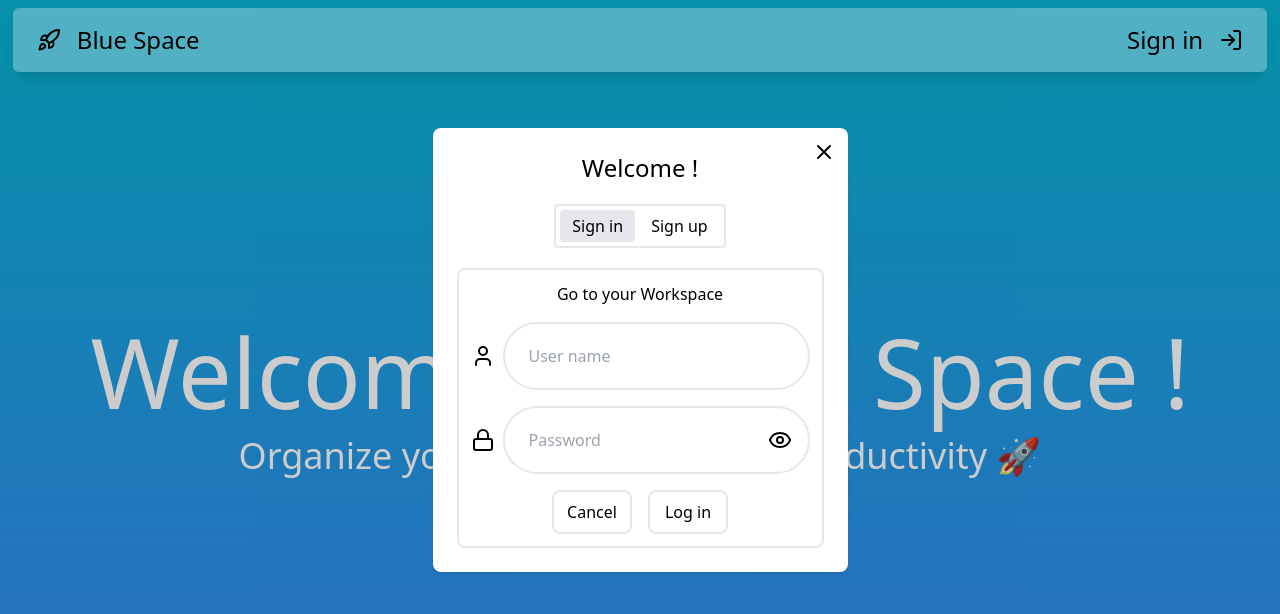
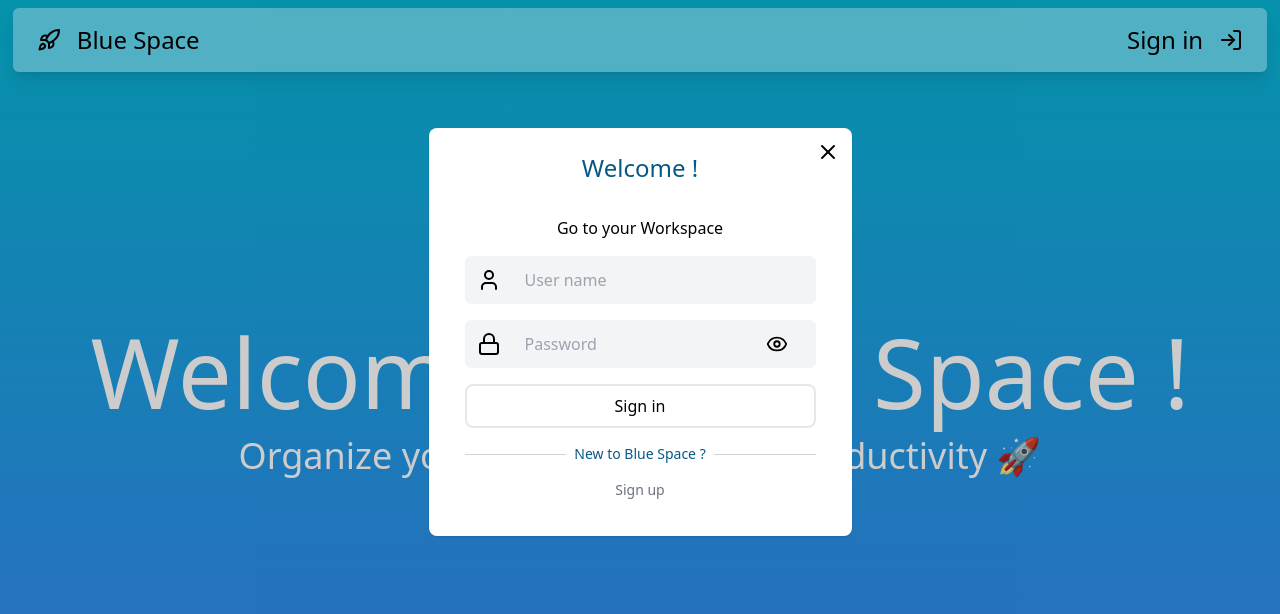
Before and after one commit to DiegoViera1511/Blue-Space-FE, a React (Vite) app: page / in a window 1280 px wide. Both pictures are taken after a click on the button "Sign in". Shown: the top 614 px of the page. Built offline with nearby package versions, Linux system fonts and the light colour scheme.

Commit message:
updated signIn and logIn modal

```diff
--- a/src/components/input_1/input_1.tsx
+++ b/src/components/authInput/authInput.tsx
@@ -10,14 +10,14 @@ interface Input_1Props {
     placeholder: string;
 }
 
-export function Input_1({id, input_type, value, onChange, required, placeholder}: Input_1Props) {
+export function AuthInput({id, input_type, value, onChange, required, placeholder}: Input_1Props) {
     const [type, setType] = useState(input_type)
     return (
         <div
-            className="flex flex-row w-full p-2 sm:p-3 sm:px-4 bg-white justify-between items-center rounded-full border-2"
+            className="flex flex-row w-full p-1 sm:px-4 bg-gray-100 justify-between rounded-lg items-center "
         >
             <input
-                className="outline-none p-1 sm:p-2 text-black"
+                className="outline-none p-1 sm:p-2 w-full bg-transparent text-black"
                 id={id}
                 type={type}
                 value={value}
@@ -25,12 +25,14 @@ export function Input_1({id, input_type, value, onChange, required, placeholder}
                 required={required}
                 placeholder={placeholder}
             />
-            {input_type === "password" &&
+            {input_type === "password" ?
                 <Eye
                     className="text-black"
                     onMouseOver={() => setType("text")}
                     onMouseOut={() => setType("password")}
                 />
+                :
+                <></>
             }
         </div>
 
--- a/src/components/modals/logInModal/logInModal.tsx
+++ b/src/components/modals/logInModal/logInModal.tsx
@@ -1,6 +1,6 @@
 import {User, Lock, Check} from "lucide-react";
-import {Input_1} from "../../input_1/input_1.tsx";
-import {useContext, useState} from "react";
+import {AuthInput} from "../../authInput/authInput.tsx";
+import {useContext, useEffect, useState} from "react";
 import {UserType} from "../../../types.ts";
 import {UserContext} from "../../../context/userContext.tsx";
 import {SimpleButton} from "../../common/simpleButton/simpleButton.tsx";
@@ -62,31 +62,25 @@ export function LogInModal({open ,setOpen}: LogInModalProps) {
             .catch(error => console.log(error))
     }
 
-    const ContainerInputClassName = "flex flex-row w-full gap-2 items-center justify-center"
+    const ContainerInputClassName = "flex flex-row w-full px-3 items-center justify-center bg-gray-100 rounded-md"
+
+    useEffect(() => {
+        setPassword("");
+        setUsername("");
+        setConfirmPassword("");
+    }, [signIn,open]);
 
     return (
         <Modal open={open} onClose={() => setOpen(false)}>
             <div className="flex flex-col gap-5 items-center justify-center ">
-                <p className="text-2xl">Welcome !</p>
-                <div className={"flex flex-row items-center justify-around p-1 border-2 rounded gap-1"}>
-                    <div className={`p-1 px-3 cursor-pointer ${signIn ? 'rounded bg-gray-200' : ''}`}
-                         onClick={() => setSignIn(true)}
-                    >
-                        <p>Sign in</p>
-                    </div>
-                    <div className={`p-1 px-3 cursor-pointer ${!signIn ? 'rounded bg-gray-200' : ''}`}
-                         onClick={() => setSignIn(false)}
-                    >
-                        <p>Sign up</p>
-                    </div>
-                </div>
+                <p className="text-2xl font-medium text-sky-800">Welcome !</p>
                 {signIn ?
-                    <form className="flex flex-col w-auto gap-4 border-2 rounded-lg p-3 items-center justify-center"
+                    <form className="flex flex-col w-auto p-3 gap-4 items-center justify-center"
                           onSubmit={handleLogIn}>
-                        <p>Go to your Workspace</p>
+                        <p className={"font-medium"}>Go to your Workspace</p>
                         <div className={ContainerInputClassName}>
                             <label form="register_username"><User/></label>
-                            <Input_1
+                            <AuthInput
                                 id="register_username"
                                 input_type="text"
                                 value={username}
@@ -97,7 +91,7 @@ export function LogInModal({open ,setOpen}: LogInModalProps) {
                         </div>
                         <div className={ContainerInputClassName}>
                             <label form="register_password"><Lock/></label>
-                            <Input_1
+                            <AuthInput
                                 id="register_password"
                                 input_type="password"
                                 value={password}
@@ -106,25 +100,38 @@ export function LogInModal({open ,setOpen}: LogInModalProps) {
                                 placeholder="Password"
                             />
                         </div>
-                        <div className="flex flex-row gap-4 items-center justify-center">
-                            <SimpleButton
-                                onClick={() => setOpen(false)}
-                                text={"Cancel"}
-                            />
+                        <div className="flex flex-row gap-4 w-full items-center justify-center">
                             <SimpleButton
                                 onClick={() => undefined}
-                                text={"Log in"}
+                                text={"Sign in"}
                                 type={"submit"}
+                                cn={"hover:bg-sky-500 hover:text-white w-full"}
                             />
+                        </div>
+                        <div className='relative w-full'>
+                            <div className='absolute inset-0 flex items-center'>
+                                <div className='w-full border-t border-gray-300'></div>
+                            </div>
+                            <div className='relative flex justify-center text-sm'>
+                                <span className='px-2 bg-white text-sky-800'>New to Blue Space ?</span>
+                            </div>
+                        </div>
+                        <div className='flex justify-center text-sm'>
+                            <button
+                                className={"text-gray-500 hover:text-sky-800"}
+                                onClick={() => setSignIn(false)}
+                            >
+                                Sign up
+                            </button>
                         </div>
                     </form>
                     :
-                    <form className="flex flex-col w-auto gap-4 border-2 rounded-lg p-3 items-center justify-center"
+                    <form className="flex flex-col w-auto gap-4 p-3 items-center justify-center"
                           onSubmit={handleRegister}>
-                        <p>Create New Account</p>
+                        <p className={"font-medium"}>Create New Account</p>
                         <div className={ContainerInputClassName}>
                             <label form="register_username"><User/></label>
-                            <Input_1
+                            <AuthInput
                                 id="register_username"
                                 input_type="text"
                                 value={username}
@@ -135,7 +142,7 @@ export function LogInModal({open ,setOpen}: LogInModalProps) {
                         </div>
                         <div className={ContainerInputClassName}>
                             <label form="register_password"><Lock/></label>
-                            <Input_1
+                            <AuthInput
                                 id="register_password"
                                 input_type="password"
                                 value={password}
@@ -146,7 +153,7 @@ export function LogInModal({open ,setOpen}: LogInModalProps) {
                         </div>
                         <div className={ContainerInputClassName}>
                             <label form="register_password"><Check/></label>
-                            <Input_1
+                            <AuthInput
                                 id="register_confirm"
                                 input_type="password"
                                 value={confirmPassword}
@@ -155,16 +162,29 @@ export function LogInModal({open ,setOpen}: LogInModalProps) {
                                 placeholder="Confirm Password"
                             />
                         </div>
-                        <div className="flex flex-row gap-4 items-center justify-center">
-                            <SimpleButton
-                                onClick={() => setOpen(false)}
-                                text={"Cancel"}
-                            />
+                        <div className="flex flex-row gap-4 w-full items-center justify-center">
                             <SimpleButton
                                 onClick={() => undefined}
                                 text={"Register"}
                                 type={"submit"}
+                                cn={"hover:bg-sky-500 hover:text-white w-full"}
                             />
+                        </div>
+                        <div className='relative w-full'>
+                            <div className='absolute inset-0 flex items-center'>
+                                <div className='w-full border-t border-gray-300'></div>
+                            </div>
+                            <div className='relative flex justify-center text-sm'>
+                                <span className='px-2 bg-white text-sky-800'>Already have an account ?</span>
+                            </div>
+                        </div>
+                        <div className='flex justify-center text-sm'>
+                            <button
+                                className={"text-gray-500 hover:text-sky-800"}
+                                onClick={() => setSignIn(true)}
+                            >
+                                Sign in
+                            </button>
                         </div>
                     </form>
                 }
--- a/src/pages/mainPage.tsx
+++ b/src/pages/mainPage.tsx
@@ -25,7 +25,7 @@ export function MainPage() {
         return () => {
             newSocket.disconnect();
         };
-    }, [selectedProject]);
+    }, [user,selectedProject]);
 
     if (!isAuth) {
         return <Navigate to={"/"}/>
```
